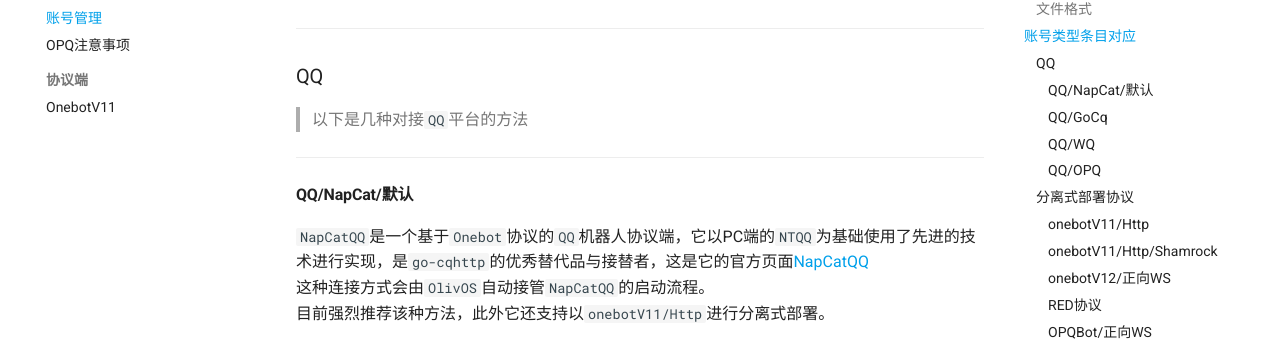
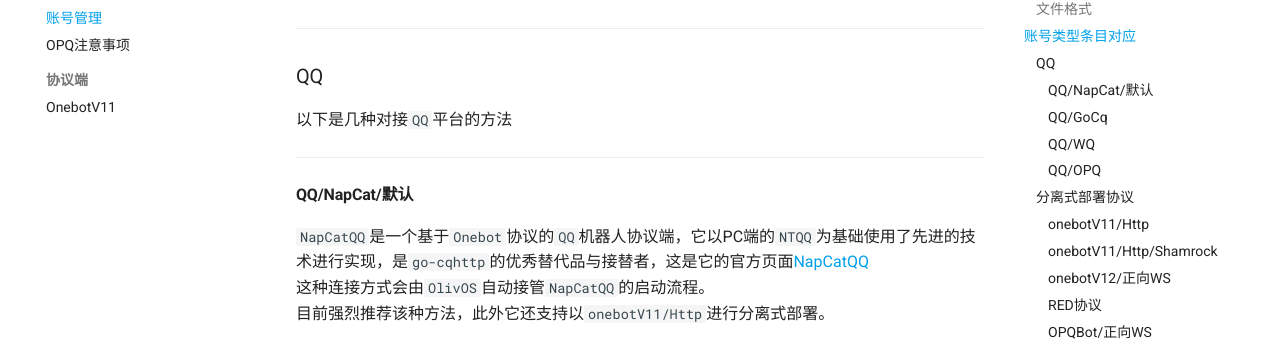
Before and after one commit to OlivOS-Team/OlivOSDoc, an MkDocs documentation site: the page built from docs/User/Account.md, in a window 1280 px wide and 900 px high, scrolled down 1885 px. Shown: the part 153-494 px from the top of the window. Built offline with MkDocs 1.6.1 and Material for MkDocs 9.7.7, drawn with Linux system fonts in a browser that asks for light colours; comment, search, counter and statistics services are not loaded.

```diff
--- a/docs/User/Account.md
+++ b/docs/User/Account.md
@@ -63,7 +63,7 @@
 
 ### QQ
 
-> 以下是几种对接`QQ`平台的方法
+以下是几种对接`QQ`平台的方法
 
 
 ---
@@ -203,7 +203,7 @@
 
 ### 分离式部署协议
 
-> 使用这种方法部署意味着`OlivOS`将会作为一个不包含任何`协议端`功能的`应用端`使用，使用这种方法意味着你或许已经以各种方式获取到一个可以使用的`协议端`实例，而这里列出了`OlivOS`目前已经支持的各种协议
+使用这种方法部署意味着`OlivOS`将会作为一个不包含任何`协议端`功能的`应用端`使用，使用这种方法意味着你或许已经以各种方式获取到一个可以使用的`协议端`实例，而这里列出了`OlivOS`目前已经支持的各种协议
 
 
 ---
@@ -361,7 +361,7 @@ OlivOS同样提供了对于这其中部分协议端的更进一步封装，这
 
 ### 其它平台
 
-> 虽然`QQ`平台一直以来都是我们的工作重心，但`OlivOS`也同样活跃在其它的平台中，以下是一些其它平台的连接方式
+虽然`QQ`平台一直以来都是我们的工作重心，但`OlivOS`也同样活跃在其它的平台中，以下是一些其它平台的连接方式
 
 
 ---
```
